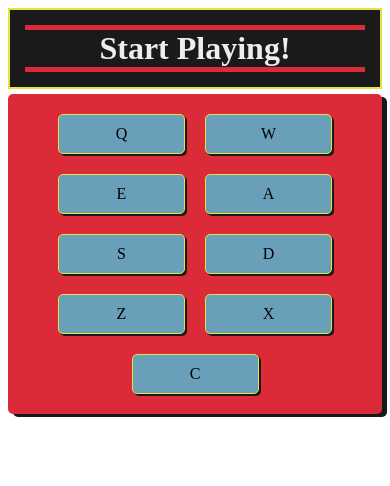
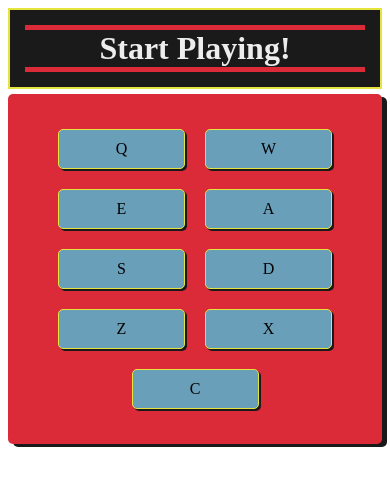
Before and after one commit to anthonyzamarro/fcc-drum-machine, a React (Create React App) app: page / in a window 390 px wide. Shown: the top 486 px of the page. Built offline with nearby package versions, Linux system fonts and the light colour scheme; the HTML template or start-up script is replaced by a standard one.

Commit message:
make buttons responsive

```diff
--- a/src/index.css
+++ b/src/index.css
@@ -27,8 +27,11 @@
     background: #DB2B39;
     border-radius: 5px;
     margin: 5px 0;
-    padding: 10px 0;
+    padding: 25px 100px;
     box-shadow: 5px 3px 0px #19191A; }
+    @media screen and (max-width: 603px) {
+      .display-drums-container ul {
+        padding: 25px 0px; } }
     .display-drums-container ul .drum-pad {
       list-style: none;
       flex: 0 0 125px;
--- a/src/index.scss
+++ b/src/index.scss
@@ -28,8 +28,11 @@
 		background: #DB2B39;
 		border-radius: 5px;
 		margin: 5px 0;
-	    padding: 10px 0;
+	    padding: 25px 100px;
 	    box-shadow: 5px 3px 0px #19191A;
+	    @media screen and (max-width: 603px) {
+			padding: 25px 0px;
+	    }
 		.drum-pad {
 			list-style: none;
 			flex: 0 0 125px;
```
Also changed, not shown: 2 other files (tests, documents, lock files or other folders).
